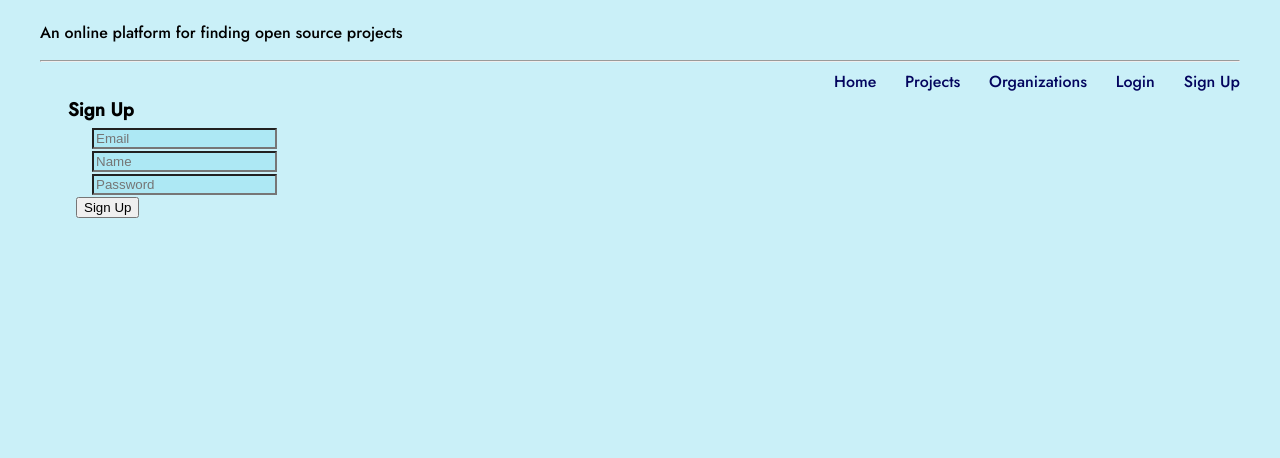
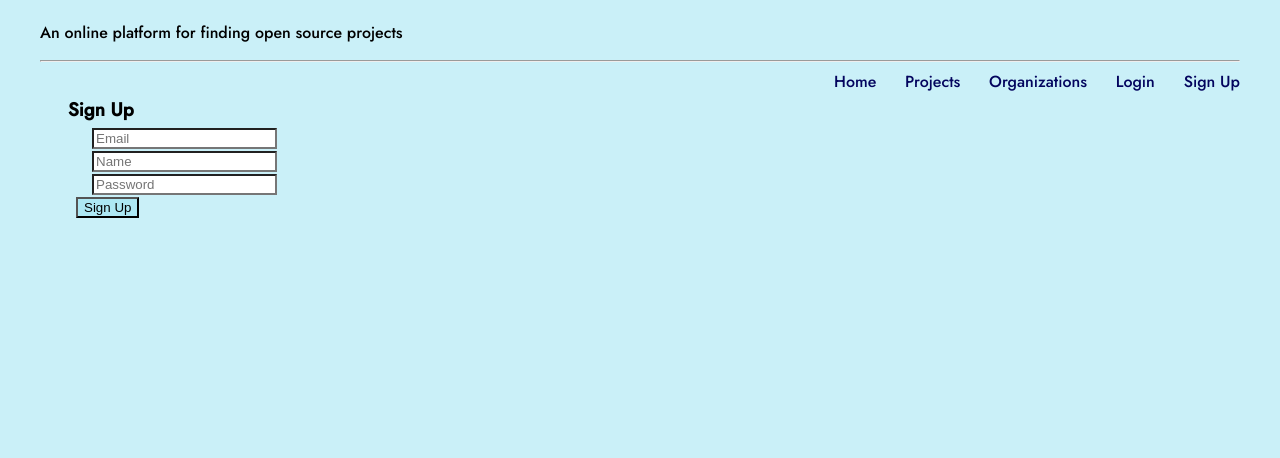
Before and after one commit to SamuelHoward/open-source-platform, a Flask app: page /signup in a window 1280 px wide. Shown: the part 117-575 px from the top of the page. Run offline with Flask 2, Linux system fonts and the light colour scheme.

Commit message:
Improves user styling

```diff
--- a/flask_app/static/css/style.css
+++ b/flask_app/static/css/style.css
@@ -66,6 +66,10 @@ a {
 }
 
 input {
+    background-color: #ADE8F4;
+}
+
+button {
     background-color: #ADE8F4;
 }
 
--- a/flask_app/templates/login.html
+++ b/flask_app/templates/login.html
@@ -14,13 +14,13 @@
     <form method="POST" action="/login">
       <div class="field">
 	<div>
-	  <input class="input" type="email" name="email" placeholder="Your Email">
+	  <input class="input search" type="email" name="email" placeholder="Your Email">
 	</div>
       </div>
 
       <div class="field">
 	<div>
-	  <input class="input" type="password" name="password" placeholder="Your Password">
+	  <input class="input search" type="password" name="password" placeholder="Your Password">
 	</div>
       </div>
       <div class="field">
--- a/flask_app/templates/signup.html
+++ b/flask_app/templates/signup.html
@@ -14,19 +14,19 @@
     <form method="POST" action="/signup">
       <div class="field">
 	<div>
-	  <input class="input" type="email" name="email" placeholder="Email">
+	  <input class="input search" type="email" name="email" placeholder="Email">
 	</div>
       </div>
 
       <div class="field">
 	<div>
-	  <input class="input" type="text" name="name" placeholder="Name">
+	  <input class="input search" type="text" name="name" placeholder="Name">
 	</div>
       </div>
 
       <div class="field">
 	<div>
-	  <input class="input" type="password" name="password" placeholder="Password">
+	  <input class="input search" type="password" name="password" placeholder="Password">
 	</div>
       </div>
 
```
